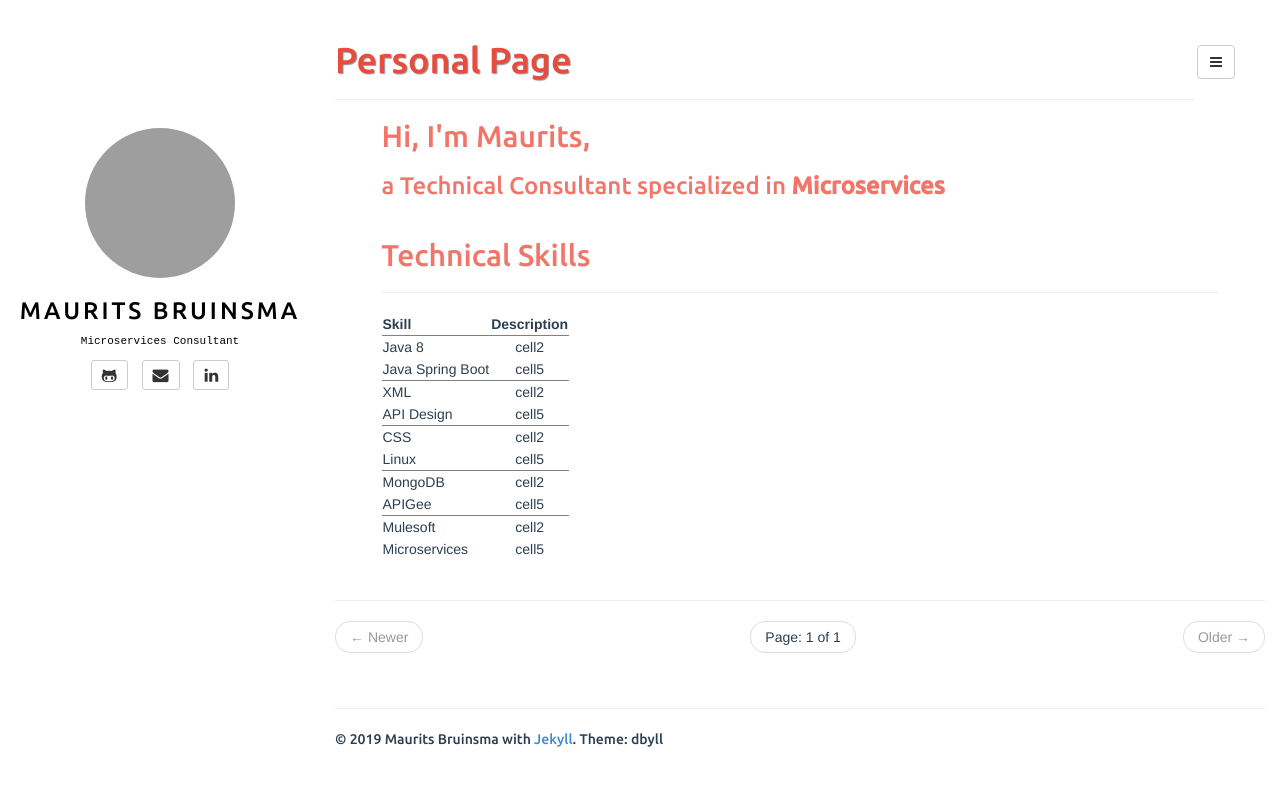
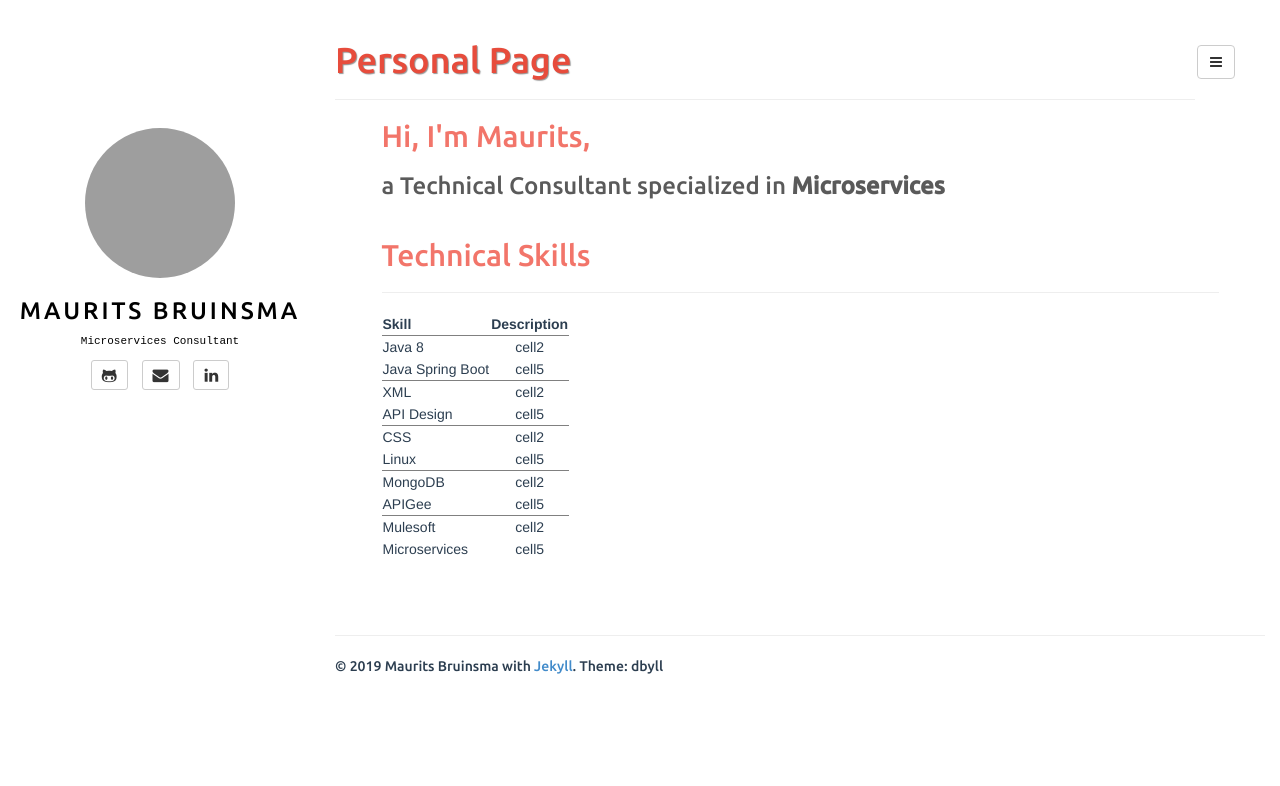
Before and after one commit to sleevezip/sleevezip.github.io, a Jekyll site: the page built from index.html, in a window 1280 px wide. Shown: the top 786 px of the page. Built offline with Jekyll 4.4.1, drawn with Linux system fonts in a browser that asks for light colours; the list of posts is cut into pages by our own code; grey boxes are pictures that could not be loaded.

Commit message:
update 9

```diff
--- a/_config.yml
+++ b/_config.yml
@@ -34,4 +34,4 @@ tags_path: tags.html
 BASE_PATH:
 
 plugins:
-  - jekyll-paginate
+  # - jekyll-paginate
--- a/_includes/default.html
+++ b/_includes/default.html
@@ -2,7 +2,7 @@
 <html>
 <head>
 	<meta charset="utf-8">
-	<title> Personal Page default </title>
+	<title> Personal Page </title>
 	<!-- <title>{{ page.title }}</title> -->
 	{% if page.description %}
 	<meta name="description" content="{{ page.description }}">
--- a/_includes/post.html
+++ b/_includes/post.html
@@ -81,7 +81,7 @@
 
     <div class="clearfix"></div>
 
-		<ul class="pager">
+		<!-- <ul class="pager">
 		  {% if page.previous %}
 		  <li class="previous"><a href="{{ site.BASE_PATH }}{{ page.previous.url }}" title="{{ page.previous.title }}">&larr; Previous</a></li>
 		  {% else %}
@@ -92,7 +92,7 @@
 		  {% else %}
 			<li class="next disabled"><a>Next &rarr;</a>
 		  {% endif %}
-		</ul>
+		</ul> -->
 
 		<hr>
 	</div>
--- a/assets/css/style.css
+++ b/assets/css/style.css
@@ -118,13 +118,15 @@ article img { max-width: 100%; }
 h1,h2,h3,h4,h5,h6 { font-family: 'Ubuntu', sans-serif; }
 article.home h1,
 article.home h2,
-article.home h3,
+/* article.home h3, */
 article.home h4,
 article.home h5,
 article.home h6 {
 	font-family: 'Ubuntu', sans-serif;
 	color: #f2756a;
 }
+
+article.home h3 {color: #5a5a5a}
 
 article.home h1 a,
 article.home h2 a,
--- a/index.html
+++ b/index.html
@@ -39,9 +39,9 @@ tagline:
 
 </article>
 {% endfor %}
-<hr/>
+<!-- <hr/> -->
 
-<ul class="pager">
+<!-- <ul class="pager">
 
   {% if paginator.previous_page %}
   <li class="previous">
@@ -71,4 +71,4 @@ tagline:
   </li>
   {% endif %}
 
-</ul>
+</ul> -->
```
Also changed, not shown: 14 other files.
